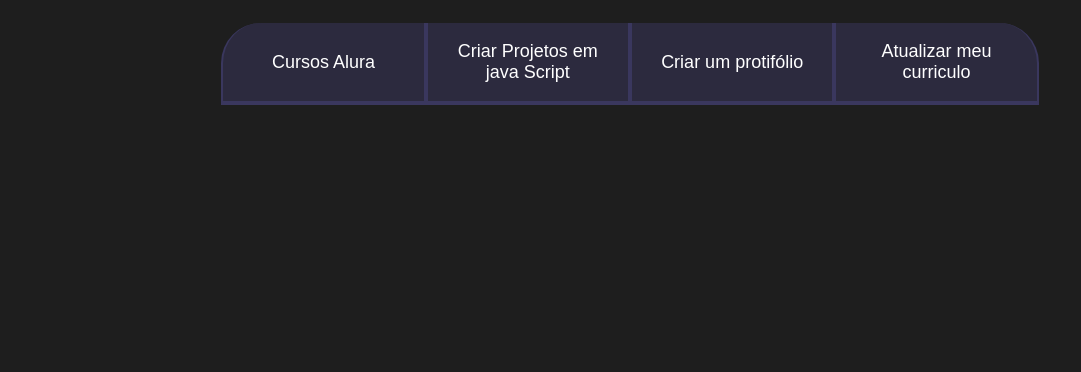
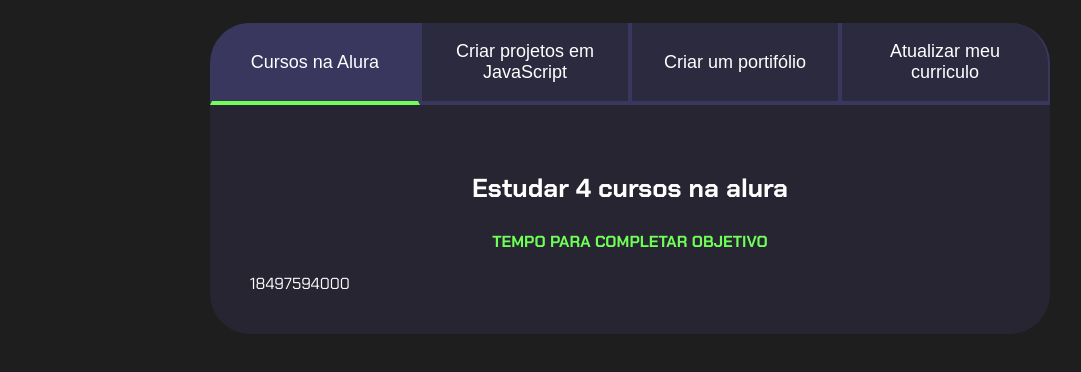
Before and after one commit to abel-dias/site-1, a plain HTML site: page index.html in a window 1280 px wide. Shown: the part 80-452 px from the top of the page, without its empty margins (10-1091 px from the left). Drawn offline with Linux system fonts and the light colour scheme.

Commit message:
Add files via upload

```diff
--- a/index.html
+++ b/index.html
@@ -6,16 +6,42 @@
     <title>Meus Objetivos do ano</title>
     <link rel="stylesheet" href="style.css" class="css">
 </head>
+
+
 <body>
-    <section class="conteudo-principal">
-        <h2 class="titulo-principal">Meus Objetivos do Ano<span>_</span></h2>
-        <div class="botoes">
-            <button class="botao">Cursos Alura</button>
-            <button class="botao">Criar Projetos em java Script</button>
-            <button class="botao">Criar um protifólio</button>
+<section class="conteudo-principal">
+    <h2 class="titulo-principal">Meus Objetivos do Ano<span>_</span></h2>
+    <div class="conteudo">
+    <div class="botoes">
+            <button class="botao ativo">Cursos na Alura</button>
+            <button class="botao">Criar projetos em JavaScript</button>
+            <button class="botao">Criar um portifólio</button>
             <button class="botao">Atualizar meu curriculo</button>
-
         </div>
+        <div class="abas-textos">
+            <div class="aba-conteudo ativo">
+                <h3 class="aba-conteudo-titulo-principal">Estudar 4 cursos na alura</h3>
+                <h4 class="aba-conteudo-titulo-secundario">Tempo para completar objetivo</h4>
+                <div class="contador"></div>
+            </div>
+            <div class="aba-conteudo">
+                <h3 class="aba-conteudo-titulo-principal">Criar 5 projetos em JavaScript</h3>
+                <h4 class="aba-conteudo-titulo-secundario">Tempo para completar objetivo</h4>
+                <div class="contador"></div>
+            </div>
+            <div class="aba-conteudo">
+                <h3 class="aba-conteudo-titulo-principal">Criar um Portifólio com os meus 3 melhores projetos</h3>
+                <h4 class="aba-conteudo-titulo-secundario">Tempo para completar objetivo</h4>
+                <div class="contador"></div>
+            </div>
+            <div class="aba-conteudo">
+                <h3 class="aba-conteudo-titulo-principal">Atualizar meu currículo</h3>
+                <h4 class="aba-conteudo-titulo-secundario">Tempo para completar objetivo</h4>
+                <div class="contador"></div>
+            </div>
+        </div>
+    </div>
     </section>
+    <script src="main.js"></script>
 </body>
 </html>
--- /dev/null
+++ b/main.js
@@ -0,0 +1,23 @@
+const botoes = document.querySelectorAll(".botao");
+const textos = document.querySelectorAll(".aba-conteudo");
+
+for(let i=0;i <botoes.length;i++){
+    botoes[i].onclick = function(){
+
+        for(let j=0;j<botoes.length;j++){
+            botoes[j].classList.remove("ativo");
+            textos[j].classList.remove("ativo");
+
+        }
+
+        botoes[i].classList.add("ativo");
+        textos[i].classList.add("ativo");
+    }
+}
+
+const contadores = document.querySelectorAll(".contador");
+const tempoObjetivo1 = new Date("2024-10-05T00:00:00");
+let tempoAtual = new Date();
+
+
+contadores[0].textContent = tempoObjetivo1 - tempoAtual;
--- a/style.css
+++ b/style.css
@@ -1,4 +1,4 @@
-@import url('https://fonts.googleapis.com/css2?family=Chakra+Petch:wght@400;700&display=swap');
+@import url("https://fonts.googleapis.com/css2?family=Chakra+Petch:wght@400;700&display=swap");
 
 :root {
 --cor-de-fundo: #1E1E1E;
@@ -12,7 +12,7 @@
 body {
     background-color: var(--cor-de-fundo);
     color: var(--branco);
-    font-family: 'Chakra Petch', sans-serif;
+    font-family: "Chakra Petch", sans-serif;
 }
 
 .conteudo-principal {
@@ -35,7 +35,7 @@ body {
     color: var(--verde);
 }
 
-.botao { font-family: «Crakra Petch», sans-serif;
+.botao { font-family: "Crakra Petch", sans-serif;
     background-color: var(--botao-inativo);
     color: var(--branco); display: flex;
     justify-content: center;
@@ -56,6 +56,39 @@ body {
 .botoes {
     display: block;
 }
+
+.botao.ativo{
+    background-color: var(--botao-ativo);
+    border-bottom: 4px solid var(--verde);
+}
+
+.abas-textos{
+    background-color: var(--texto-fundo);
+    padding: 40px;
+    border-radius: 0 0 40px 40px;
+}
+
+.aba-conteudo.ativo{
+    display:block;
+
+}
+
+.aba-conteudo{
+    display:none;
+    }
+
+.aba-conteudo-titulo-principal{
+    font-size: 26px;
+    text-align: center;
+}
+
+.aba-conteudo-titulo-secundario{
+    text-align: center;
+    color: var(--verde);
+    text-transform: uppercase;
+}
+
+
 @media screen and (min-width: 768px) {
     .botoes { display: flex;
 }
```
